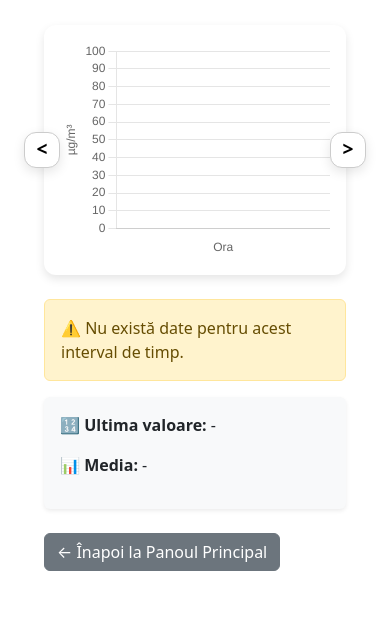
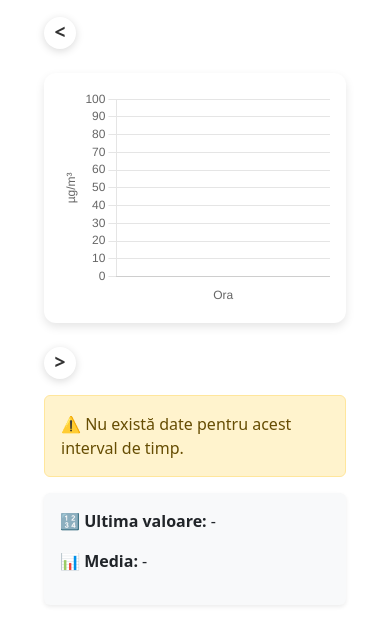
Before and after one commit to roxiexd7015/smartroom, a Flask app: page /details/1 in a window 390 px wide. Shown: the part 165-784 px from the top of the page. Before the commit the page ends 736 px from the top, so only its background shows below. Run offline with Flask 3, Linux system fonts and the light colour scheme; data that the repository does not hold is empty; some libraries are stand-ins or nearby versions.

Commit message:
stilizat butoanele de navigare intre chart uri versiunea 4

```diff
--- a/static/css/styles.css
+++ b/static/css/styles.css
@@ -104,8 +104,10 @@ p {
   padding: 2rem;
   border-radius: 12px;
   box-shadow: 0 4px 10px rgba(0,0,0,0.1);
+  width: 100%;
   max-width: 100%;
   height: 60vh;
+  margin: 0 auto;
   position: relative;
 }
 
@@ -114,6 +116,8 @@ p {
   align-items: center;
   justify-content: center;
   position: relative;
+  width: 100%;
+  padding: 2rem 0;
 }
 
 /* ========== BUTOANE ========== */
@@ -122,23 +126,21 @@ p {
 }
 
 .nav-arrow {
-  position: absolute;
-  top: 50%;
-  transform: translateY(-50%);
-  width: 48px;
-  height: 48px;
-  background-color: white;
-  border: 1px solid #ccc;
-  border-radius: 12px;
-  box-shadow: 0 4px 12px rgba(0, 0, 0, 0.1);
+  width: 40px;
+  height: 40px;
+  border: none;
+  border-radius: 50%;
+  background-color: #ffffff;
+  color: #333;
+  font-size: 1.5rem;
+  font-weight: bold;
   display: flex;
   align-items: center;
   justify-content: center;
-  font-size: 1.5rem;
-  font-weight: bold;
+  box-shadow: 0 2px 8px rgba(0, 0, 0, 0.15);
   cursor: pointer;
   transition: all 0.2s ease-in-out;
-  z-index: 10;
+  z-index: 5;
 }
 
 .nav-arrow:hover {
@@ -147,24 +149,24 @@ p {
 }
 
 .nav-left {
-  left: -28px;
+  left: -20px;
 }
 
 .nav-right {
-  right: -28px;
+  right: -20px;
 }
 
 @media (max-width: 768px) {
   .nav-arrow {
-    width: 36px;
-    height: 36px;
+    width: 32px;
+    height: 32px;
     font-size: 1.2rem;
   }
   .nav-left {
-    left: -20px;
+    left: -12px;
   }
   .nav-right {
-    right: -20px;
+    right: -12px;
   }
 }
 
```
